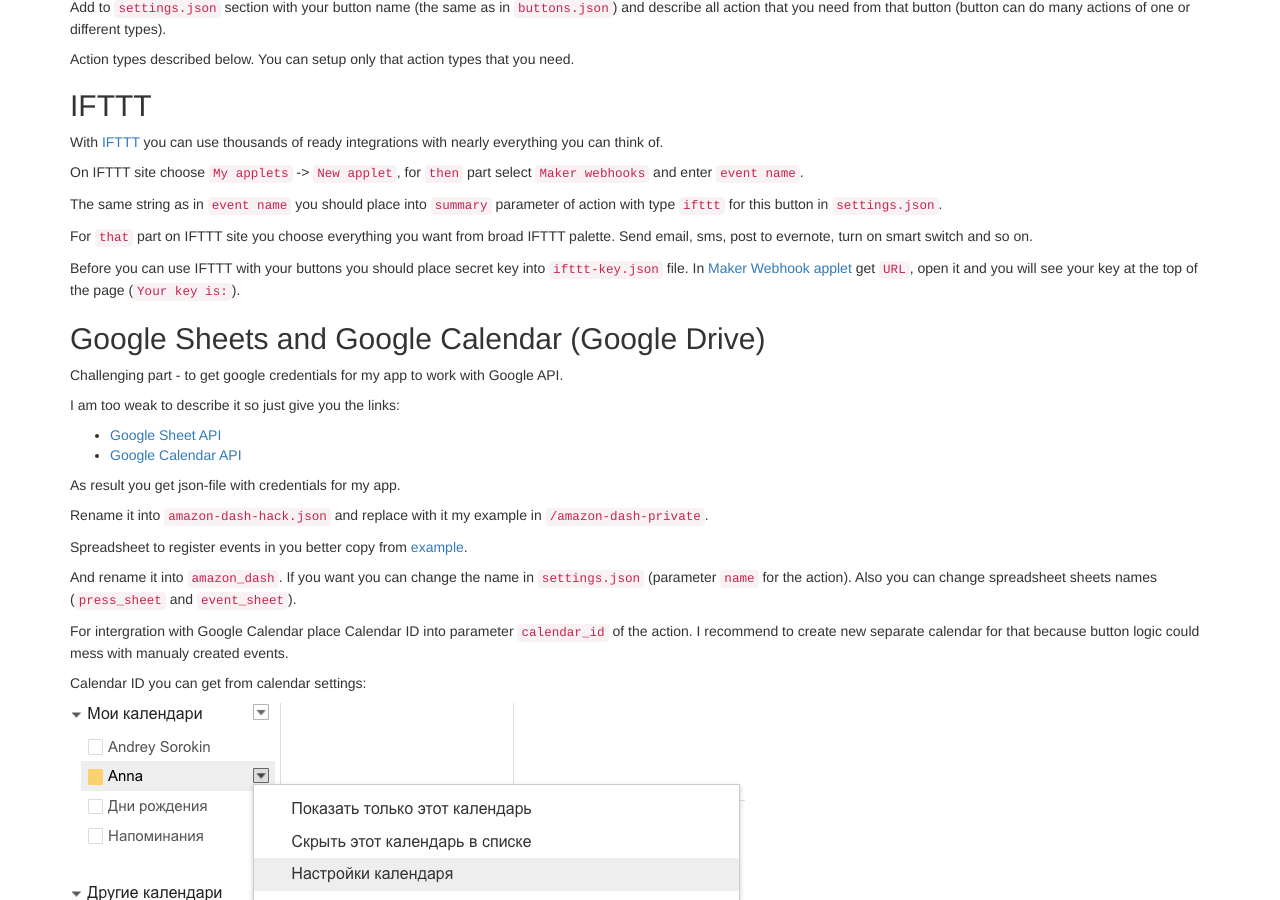
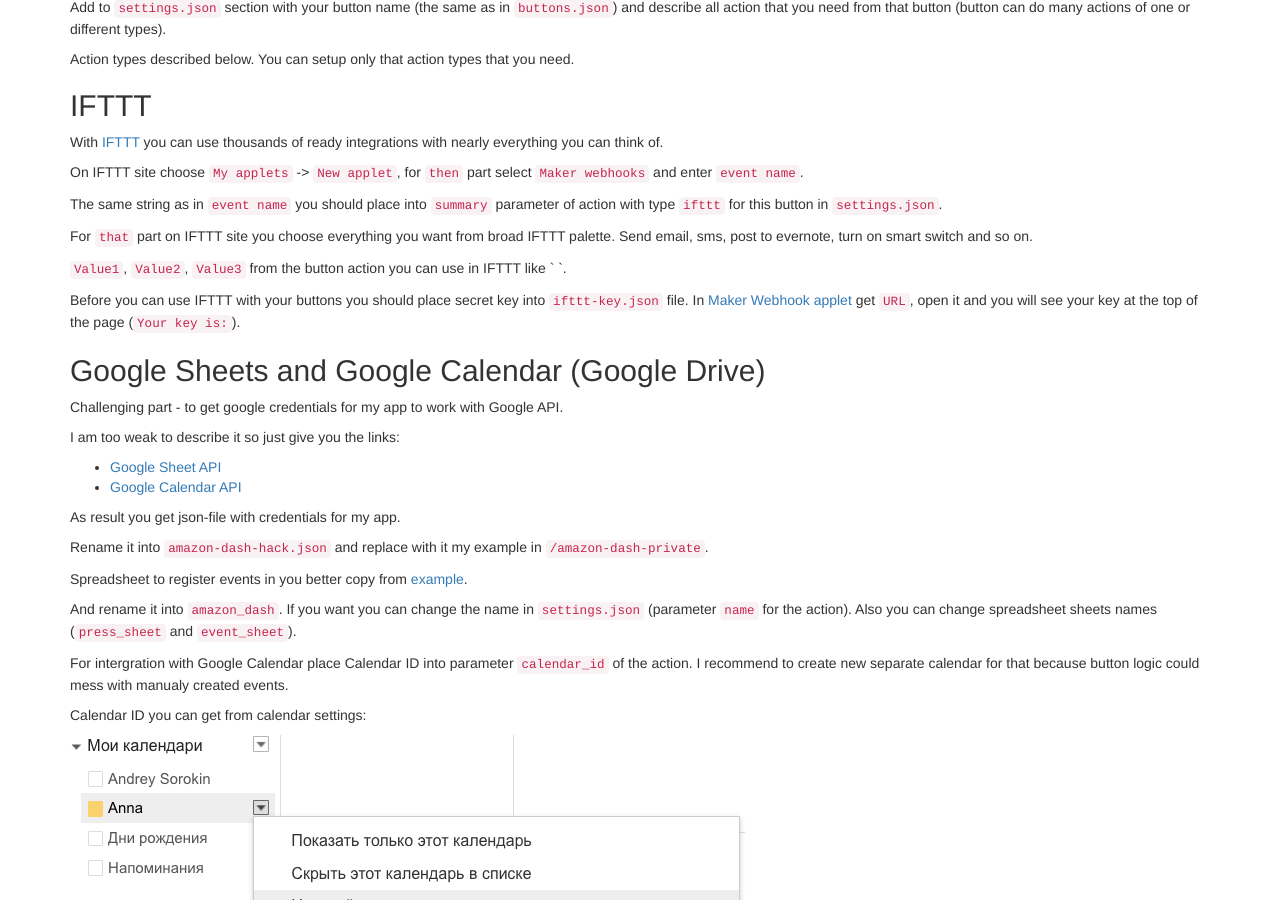
Before and after one commit to andgineer/sorokin.engineer, a Jekyll site: the page built from posts/en/_posts/2016-10-14-amazon_dash_button_hack_install.md, in a window 1280 px wide and 900 px high, scrolled down 4532 px. Built offline with Jekyll 4.4.1, drawn with Linux system fonts in a browser that asks for light colours; nearby versions of some CDN libraries; comment, search, counter and statistics services are not loaded.

Commit message:
Value<N> use clarification

```diff
--- a/posts/en/_posts/2016-10-14-amazon_dash_button_hack_install.md
+++ b/posts/en/_posts/2016-10-14-amazon_dash_button_hack_install.md
@@ -138,6 +138,8 @@
 Send email, sms, post to evernote,
 turn on smart switch and so on.
 
+`Value1`, `Value2`, `Value3` from the button action you can use in IFTTT like ` {{Value1}}`.
+
 Before you can use IFTTT with your buttons you should place secret key into `ifttt-key.json` file.
 In [Maker Webhook applet](https://ifttt.com/services/maker_webhooks/settings) get
 `URL`, open it and you will see your key at the top of the page (`Your key is:`).
```
